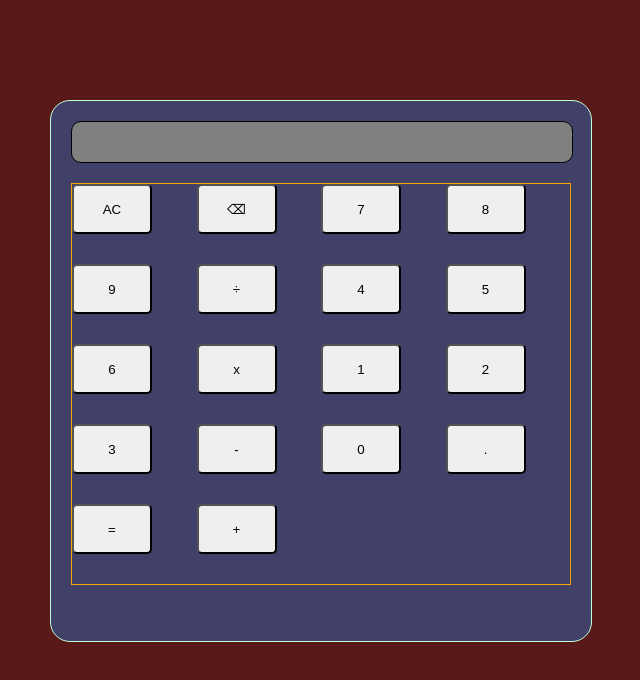
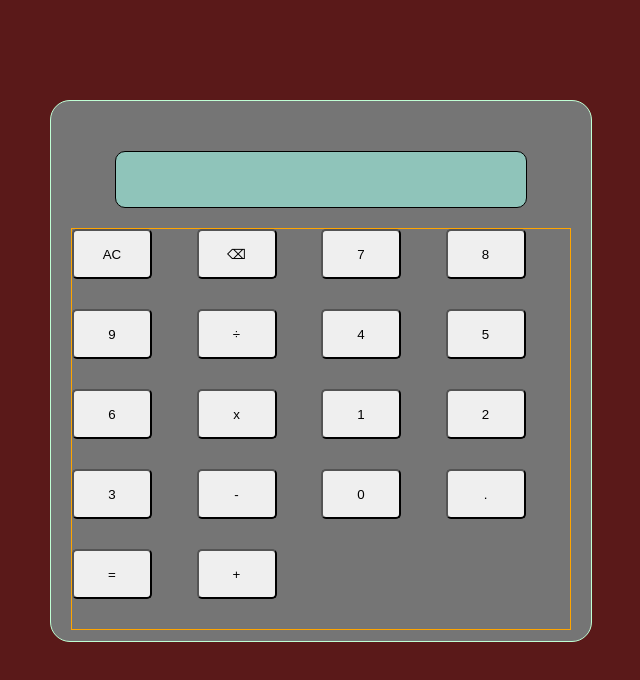
Before and after one commit to CGoldMonkey/calculator, a plain HTML site: page index.html in a window 1280 px wide. Shown: the whole page, without its empty margins (319-959 px from the left). Drawn offline with Linux system fonts and the light colour scheme.

Commit message:
Added some background color to the display, changed font size and font color.

```diff
--- a/style.css
+++ b/style.css
@@ -3,10 +3,13 @@ body {
 }
 
 .calculator {
+
     border: 1px solid rgb(192, 255, 213);
+
+
     width: 500px;
     height: 500px;
-    background-color: rgb(64, 64, 104);
+    background-color: rgb(117, 117, 117);
     border-radius: 20px;
     padding: 20px;
     margin: 0 auto;
@@ -22,7 +25,7 @@ body {
     /
     width: 500px;
     /
-    background-color: rgb(64, 64, 104); */
+    background-color: rgb(64, 64, 104);  */
     border: 1px solid orange;
     display: grid;
     grid-template-columns: repeat(4, 1fr);
@@ -34,13 +37,27 @@ body {
 }
 
 #display {
-    width:500px;
+    width: 400px;
     height: 40px;
+    margin: 0 auto;
+
     border: 1px solid black;
-    background-color: gray;
+
+    background-color: rgb(143, 196, 186);
     border-radius: 10px;
+
+    margin-top: 30px;
+
+    color: white;
+    font-size: 20px;
+
+    padding-top: 15px;
+    padding-left: 10px;
+
     margin-bottom: 20px;
 
+    /*padding-top: 20px;
+    padding-bottom: 20px; */
 }
 
 button {
@@ -48,4 +65,5 @@ button {
     height: 50px;
     border-radius: 5px;
 
+
 }
```
